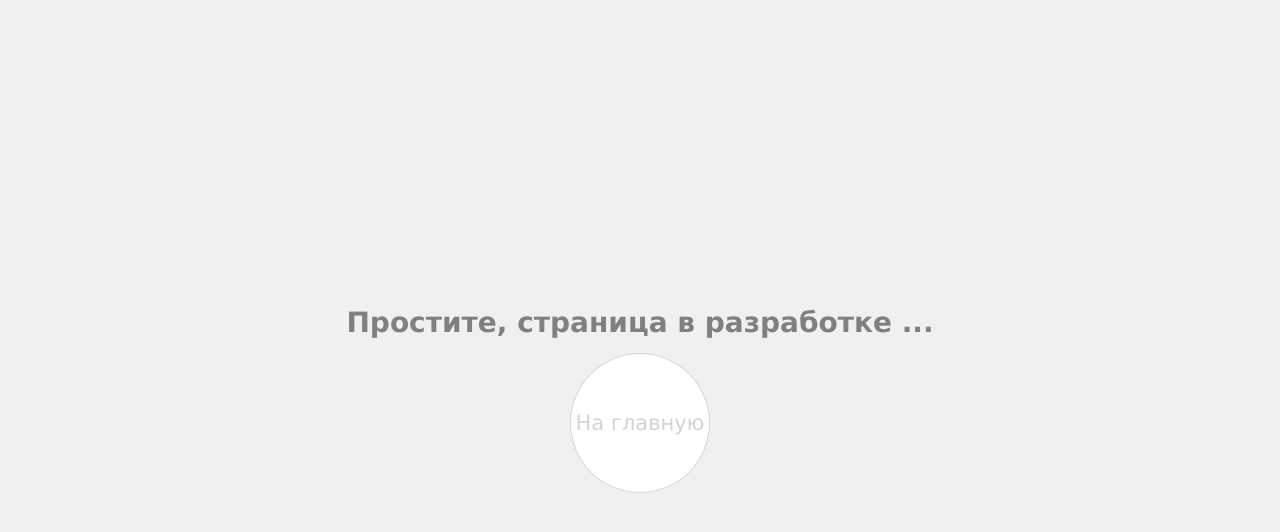
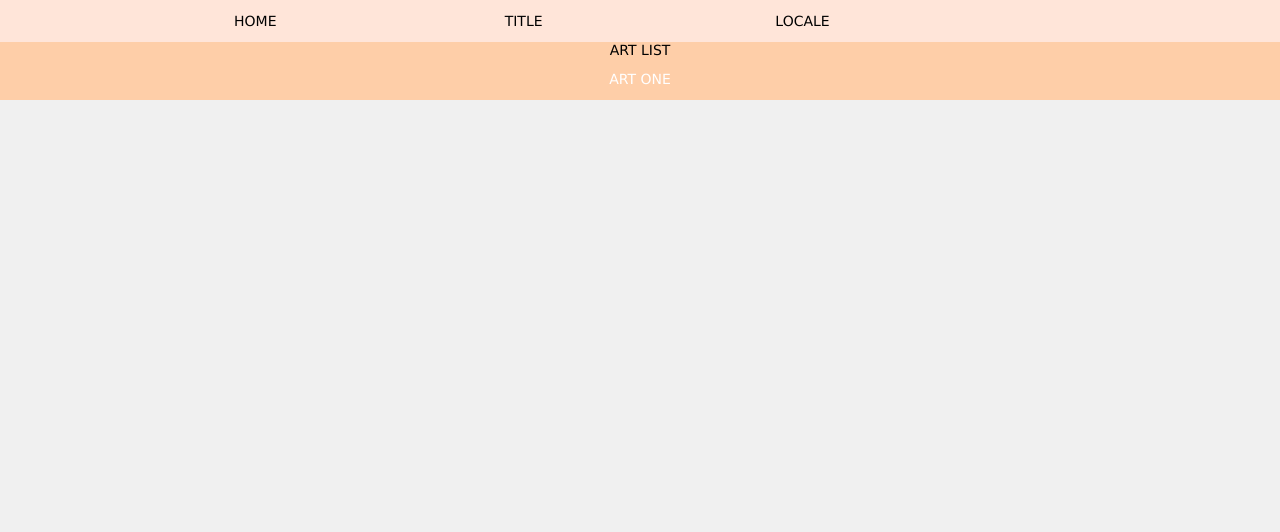
Before and after one commit to OlegPomazkov/my-site, a Vue app: page /art in a window 1280 px wide. Shown: the top 532 px of the page. Built offline with nearby package versions, Linux system fonts and the light colour scheme.

Commit message:
Add art page

```diff
--- /dev/null
+++ b/src/components/ArtPageContent/ArtHeader/index.vue
@@ -0,0 +1,59 @@
+<template>
+	<div class="home-header">
+		<div class="home-header__wrapper">
+			<div class="home-header__wrapper__pages">
+				HOME
+			</div>
+
+			<div class="home-header__wrapper__pages">
+				TITLE
+			</div>
+
+			<div class="home-header__wrapper__pages">
+				LOCALE
+			</div>
+		</div>
+	</div>
+</template>
+
+<script>
+export default {
+}
+</script>
+
+<style lang="scss">
+.home-header {
+	box-sizing: border-box;
+	width: 100%;
+	height: 4rem;
+}
+.home-header__wrapper {
+	box-sizing: border-box;
+	width: 100%;
+	height: 100%;
+	max-width: 60rem;
+	margin-left: auto;
+	margin-right: auto;
+	padding-left: 1rem;
+	padding-right: 1rem;
+	display: flex;
+	flex-direction: row;
+	justify-content: space-between;
+	align-items: center;
+}
+.home-header__wrapper__pages {
+	box-sizing: border-box;
+	flex: 1;
+	max-width: 40rem;
+	display: flex;
+	flex-direction: row;
+	justify-content: space-between;
+	align-items: center;
+}
+.home-header__wrapper__control {
+    height: 100%;
+    display: flex;
+    align-items: center;
+    justify-content: center;
+}
+</style>
--- /dev/null
+++ b/src/components/ArtPageContent/ArtList/index.vue
@@ -0,0 +1,13 @@
+<template>
+	<div class="move-field">
+		ART LIST
+	</div>
+</template>
+
+<script>
+export default {
+}
+</script>
+
+<style lang="scss">
+</style>
--- /dev/null
+++ b/src/components/ArtPageContent/ArtOne/index.vue
@@ -0,0 +1,13 @@
+<template>
+	<div class="move-field">
+		ART ONE
+	</div>
+</template>
+
+<script>
+export default {
+}
+</script>
+
+<style lang="scss">
+</style>
--- /dev/null
+++ b/src/components/ArtPageContent/index.vue
@@ -0,0 +1,51 @@
+<template>
+  <div class="home-page">
+    <art-header class="home-page__header"/>
+    <art-list class="home-page__main"/>
+    <art-one class="home-page__footer"/>
+  </div>
+</template>
+
+<script>
+import ArtHeader from './ArtHeader'
+import ArtList from './ArtList'
+import ArtOne from './ArtOne'
+
+export default {
+  name: 'ArtPage',
+
+  components: {
+    ArtHeader,
+    ArtList,
+    ArtOne
+  },
+}
+</script>
+
+<style lang="scss">
+.home-page {
+  box-sizing: border-box;
+  width: 100%;
+  height: 100%;
+  display: flex;
+  flex-direction: column;
+  justify-content: flex-start;
+  align-items: center;
+}
+.home-page__header {
+  height: 3rem;
+  width: 100%;
+  background-color: var(--c-back-1);
+}
+.home-page__main {
+  width: 100%;
+  flex: 1;
+}
+.home-page__footer {
+  box-sizing: border-box;
+  height: 3rem;
+  width: 100%;
+  color: white;
+  background-color: var(--c-back-3);
+}
+</style>
--- a/src/router/index.js
+++ b/src/router/index.js
@@ -25,7 +25,7 @@ const routes = [
   {
     path: '/art',
     name: 'Art',
-    component: ComingSoon
+    component: () => import(/* webpackChunkName: "artpage" */ '../views/ArtPage.vue')
   },
   {
     path: '/games',
--- /dev/null
+++ b/src/views/ArtPage.vue
@@ -0,0 +1,18 @@
+<template>
+	<div>
+		<art-page-content />
+	</div>
+</template>
+
+<script>
+import ArtPageContent from '@/components/ArtPageContent'
+
+export default {
+	components: {
+		ArtPageContent
+	}
+}
+</script>
+
+<style type="scss">
+</style>
```
